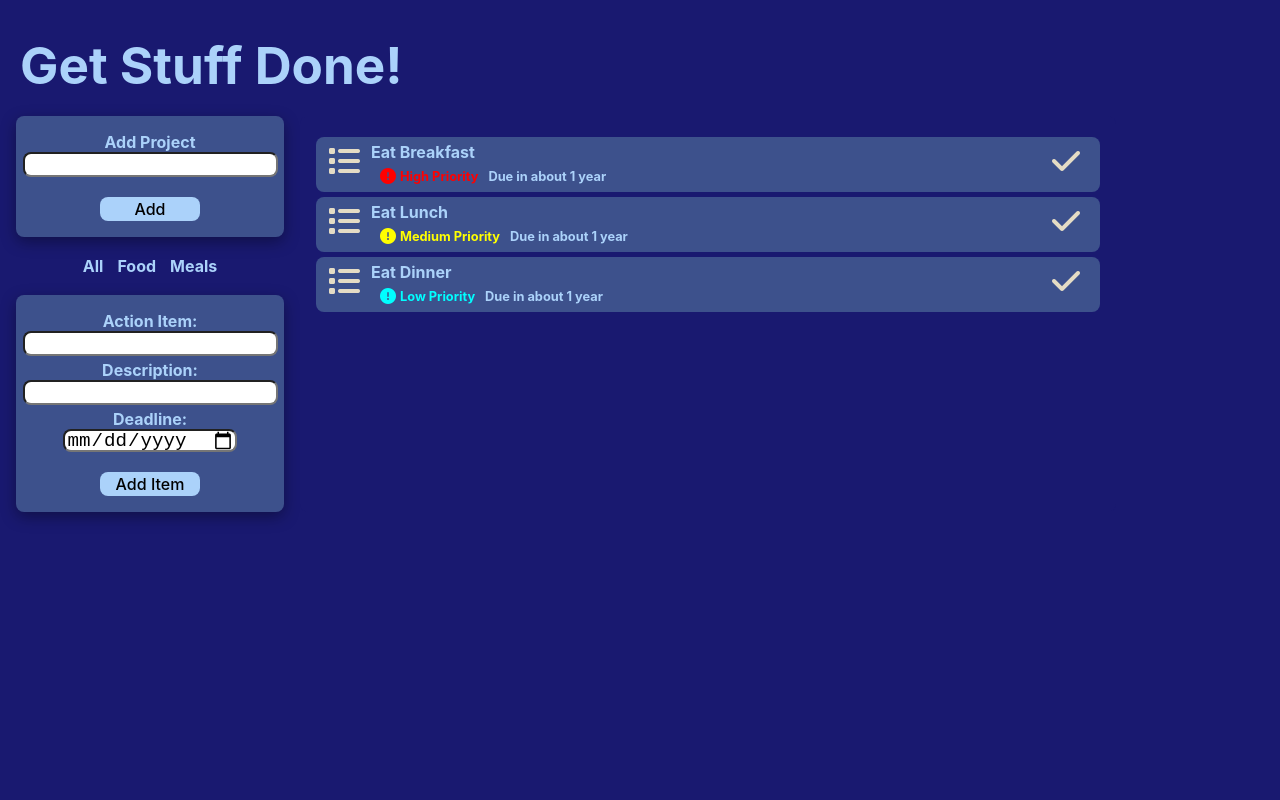
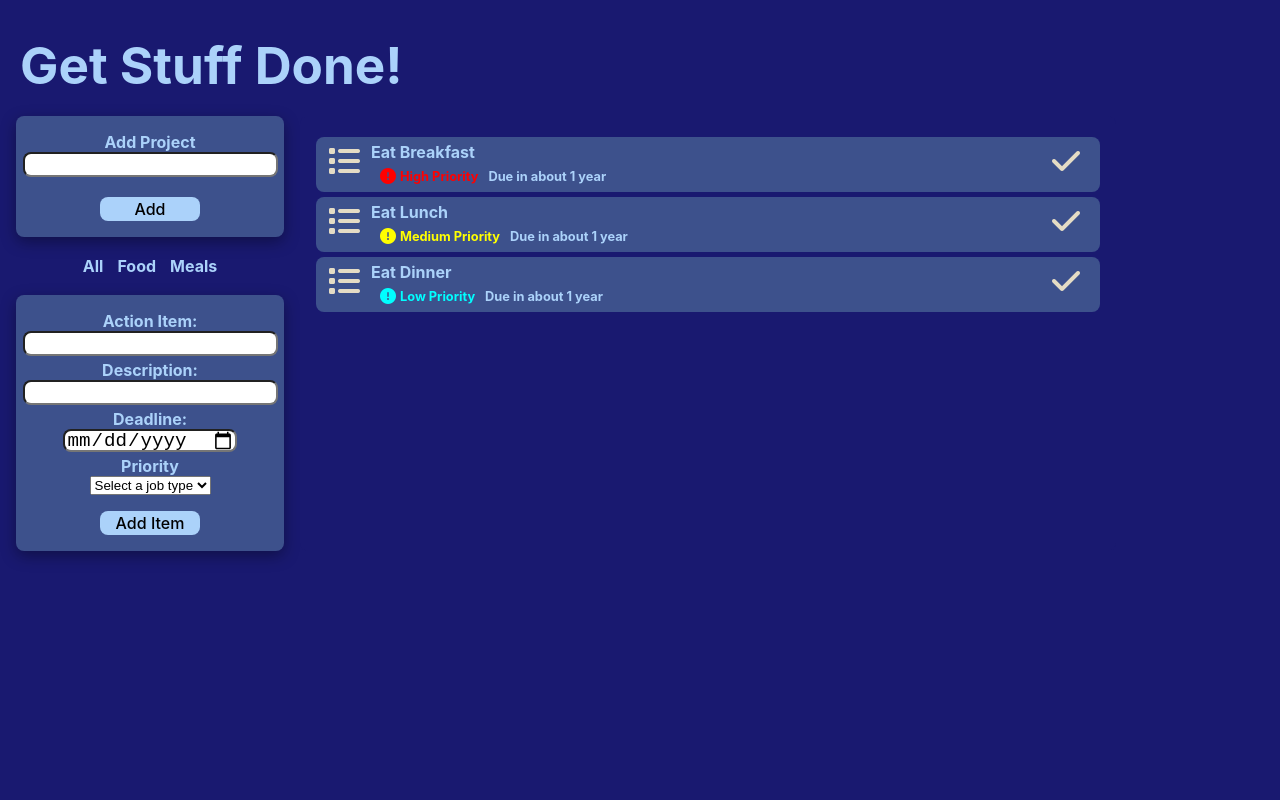
Before and after one commit to RinkM/Odin11-ToDoList-Vite, a React (Vite) app: page / in a window 1280 px wide. Shown: the top 800 px of the page. Built offline with nearby package versions, Linux system fonts and the light colour scheme.

Commit message:
small midnight

```diff
--- a/src/AddForm.jsx
+++ b/src/AddForm.jsx
@@ -16,17 +16,13 @@ const AddForm = (props)=>{
     console.log([...toDoLibrary]);
       }
 
-
-
   const formik = useFormik({
     initialValues: {
       toDoName: "",
       description:"",
       deadline: "",
-      priority: "3",
+      priority: "",
       project:"Food"
-
-
     },
   onSubmit: values => {
 
@@ -68,6 +64,19 @@ return (
         value={formik.values.deadline}
       />
 
+
+
+<label htmlFor="priority">Priority</label>
+<select className="prioritySelect">
+<option value="0">Select a job type</option>
+<option value="1">Low</option>
+<option value="2">Medium</option>
+<option value="3">High</option>
+
+
+</select>
+
+
       <button id = "formButton" type="submit">Add Item</button>
 
     </form>
--- a/src/taskFactory.jsx
+++ b/src/taskFactory.jsx
@@ -10,7 +10,7 @@ const taskFactory = (values) => {
     reactKey: creationDate,
     description: values.description,
     deadline: values.deadline,
-    priority: "3",
+    priority: values.priority,
     project:"Food"}
 
     if (taskObject.deadline ==""){
```
